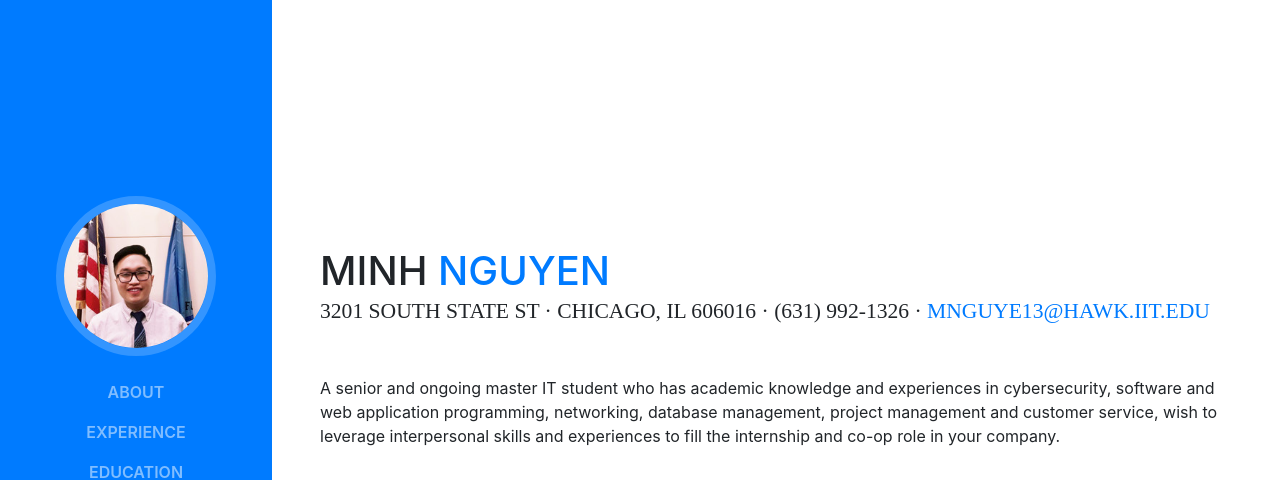
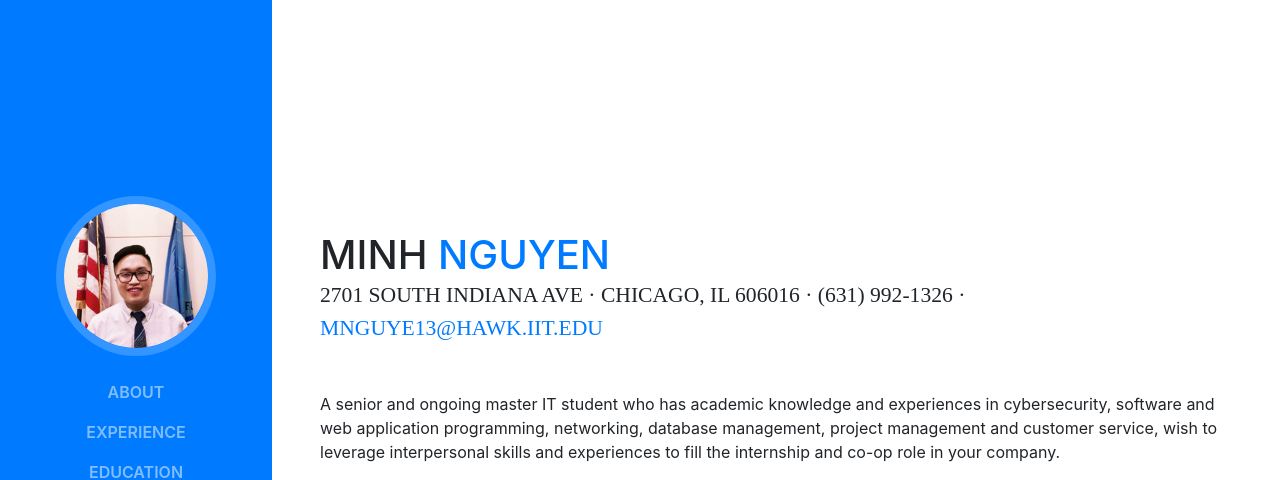
Before and after one commit to mnguye13/minhnguyen, a website with bundled scripts: page index.html in a window 1280 px wide. Shown: the top 480 px of the page. Built offline with nearby package versions, Linux system fonts and the light colour scheme; a web font is replaced by a local one.

Commit message:
Change Address

```diff
--- a/index.html
+++ b/index.html
@@ -68,7 +68,7 @@
           <h1 class="mb-0">MINH
             <span class="text-primary">NGUYEN</span>
           </h1>
-          <div class="subheading mb-5">3201 South State St · CHICAGO, IL 606016 · (631) 992-1326 ·
+          <div class="subheading mb-5">2701 South Indiana Ave · CHICAGO, IL 606016 · (631) 992-1326 ·
             <a href="mailto:name@email.com">mnguye13@hawk.iit.edu</a>
           </div>
             <p class="mb-5">A senior and ongoing master IT student who has academic knowledge and experiences in cybersecurity, software and web application programming, networking, database management, project management and customer service,
```
